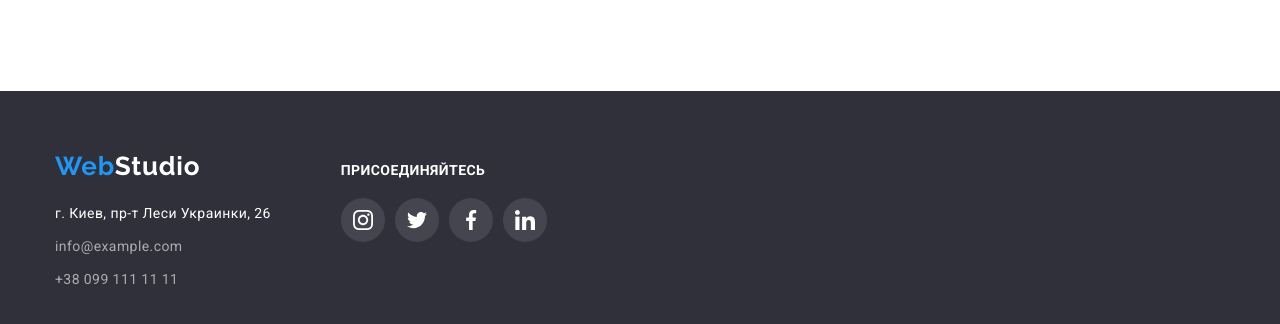
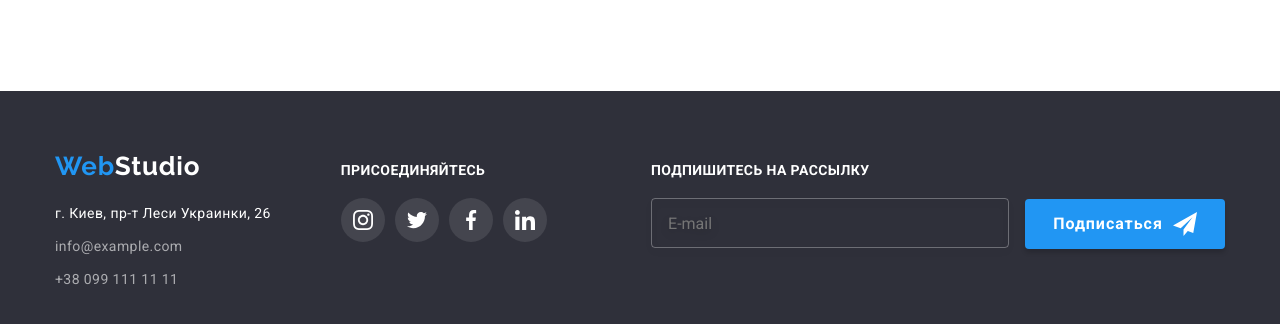
Before and after one commit to h0wter/goit-markup-hw-06, a plain HTML site: page index.html in a window 1280 px wide. Shown: the part 2590-2914 px from the top of the page. Drawn offline with nearby package versions, Linux system fonts and the light colour scheme.

Commit message:
Добавляет разметку форм

```diff
--- a/index.html
+++ b/index.html
@@ -444,6 +444,18 @@
 						</li>
 					</ul>
 				</div>
+				<form class="footer-mailing" action="#">
+					<p class="footer-mailing-title">подпишитесь на рассылку</p>
+					<input class="footer-mailing-mail" type="mail" placeholder="E-mail" name="mail" />
+					<button class="footer-mailing-btn btn btn-light" type="submit">
+						<span class="footer-mailing-wrap">
+							Подписаться
+							<svg class="footer-mailing-btn-icon">
+								<use href="./images/icons.svg#icon-footer-send"></use>
+							</svg>
+						</span>
+					</button>
+				</form>
 			</div>
 		</footer>
 		<div class="backdrop is-hidden" data-modal>
@@ -509,6 +521,7 @@
 							placeholder="Введите текст"
 						></textarea>
 					</label>
+
 					<input
 						class="modal-form-checkbox visually-hidden"
 						type="checkbox"
@@ -519,6 +532,7 @@
 						>Соглашаюсь с рассылкой и принимаю&nbsp
 						<a href="#" class="modal-form-checkbox-link">Условия договора</a></label
 					>
+					<button class="modal-form-btn btn btn-light" type="submit">Отправить</button>
 				</form>
 			</div>
 		</div>
```
